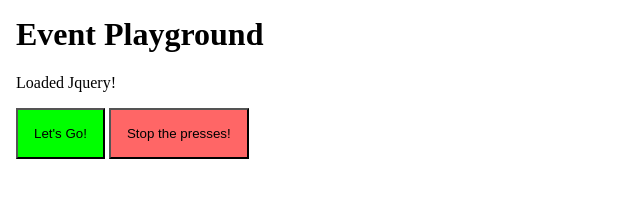
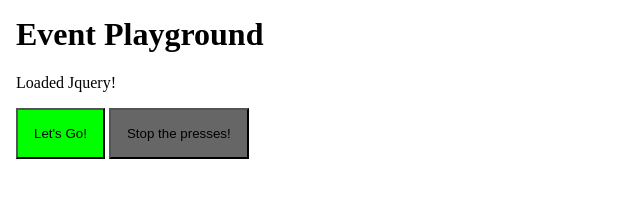
Before and after one commit to ntbrock/prototype-webstorm-es6, a website: page learning/jquery-playground/index.html in a window 1280 px wide. Both pictures are taken after a click on the button "Stop the presses!". Shown: the whole page, without its empty margins (0-640 px from the left). Drawn offline with Linux system fonts and the light colour scheme.

Commit message:
Learning: Jquery + html events

```diff
--- a/learning/jquery-playground/index.html
+++ b/learning/jquery-playground/index.html
@@ -7,6 +7,8 @@
   button { padding: 1rem; }
   button.go { background-color: #0f0; }
   button.stop { background-color: #f66; }
+  button.paused { background-color: #666; }
+
 </style>
 
 <script type="text/javascript" src="jquery-3.5.1.min.js"></script>
@@ -23,7 +25,7 @@
 
     <button class="go">Let's Go!</button>
 
-    <button class="stop">Stop the presses!</button>
+    <button id="stopButton" class="stop">Stop the presses!</button>
 
   </div>
 
@@ -31,6 +33,19 @@
   <script type="text/javascript">
   $("#messages").append("<p>Loaded Jquery!</p>");
 
+  $(".stop").on("click", function(e) {
+
+    const target = $(e.target);
+
+    target
+            .removeClass("stop")
+            .addClass("paused");
+
+    console.log("Stopped! ID: ", target.attr("id"));
+
+  });
+
+
   </script>
 </body>
 </html>
--- a/package.json
+++ b/package.json
@@ -3,7 +3,6 @@
   "version": "1.0.0",
   "description": "Prototyping Es6 Development Environment Best Practices",
   "main": "src/main.js",
-  "type": "module",
   "scripts": {
     "test": "mocha",
     "start": "node src/main.js"
```
